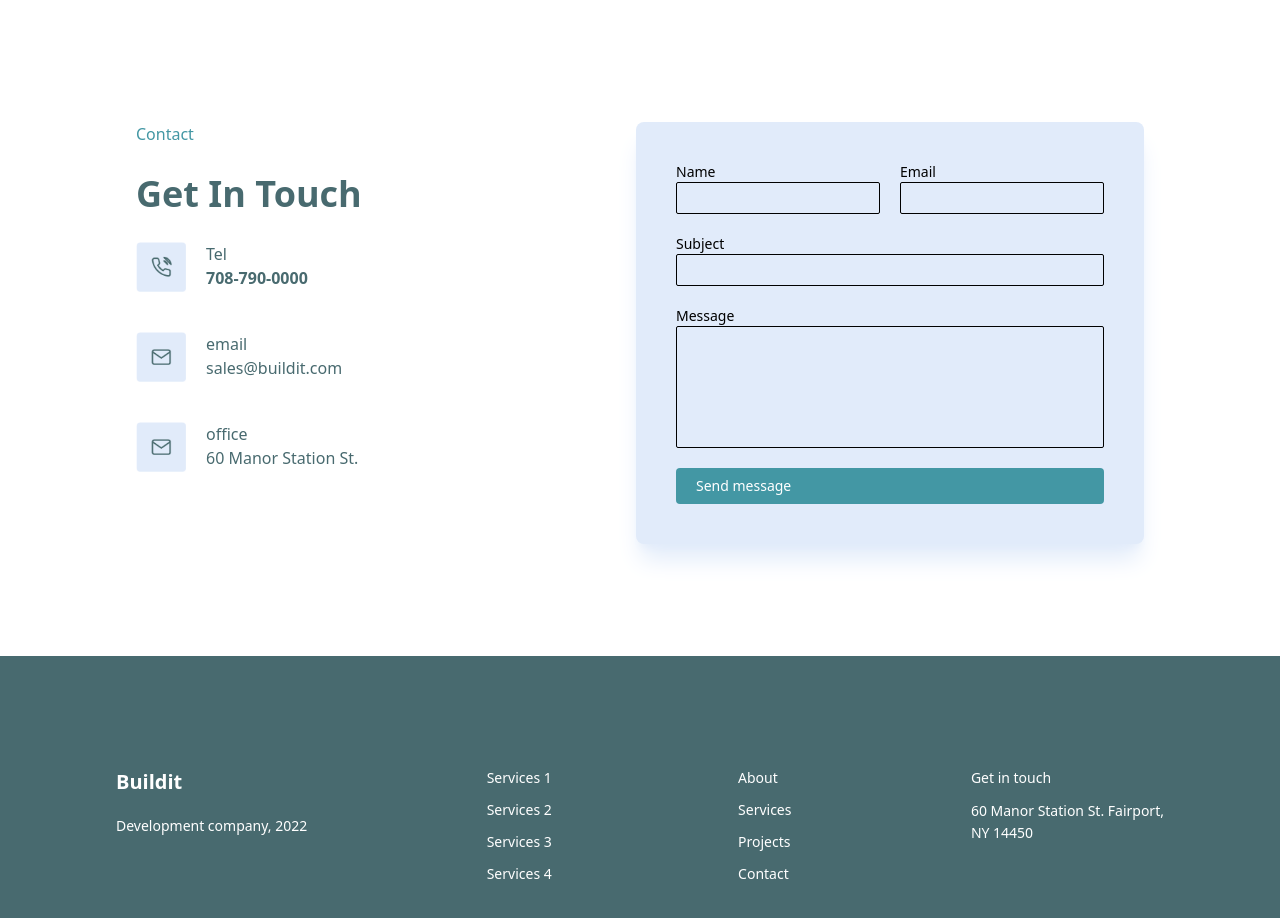
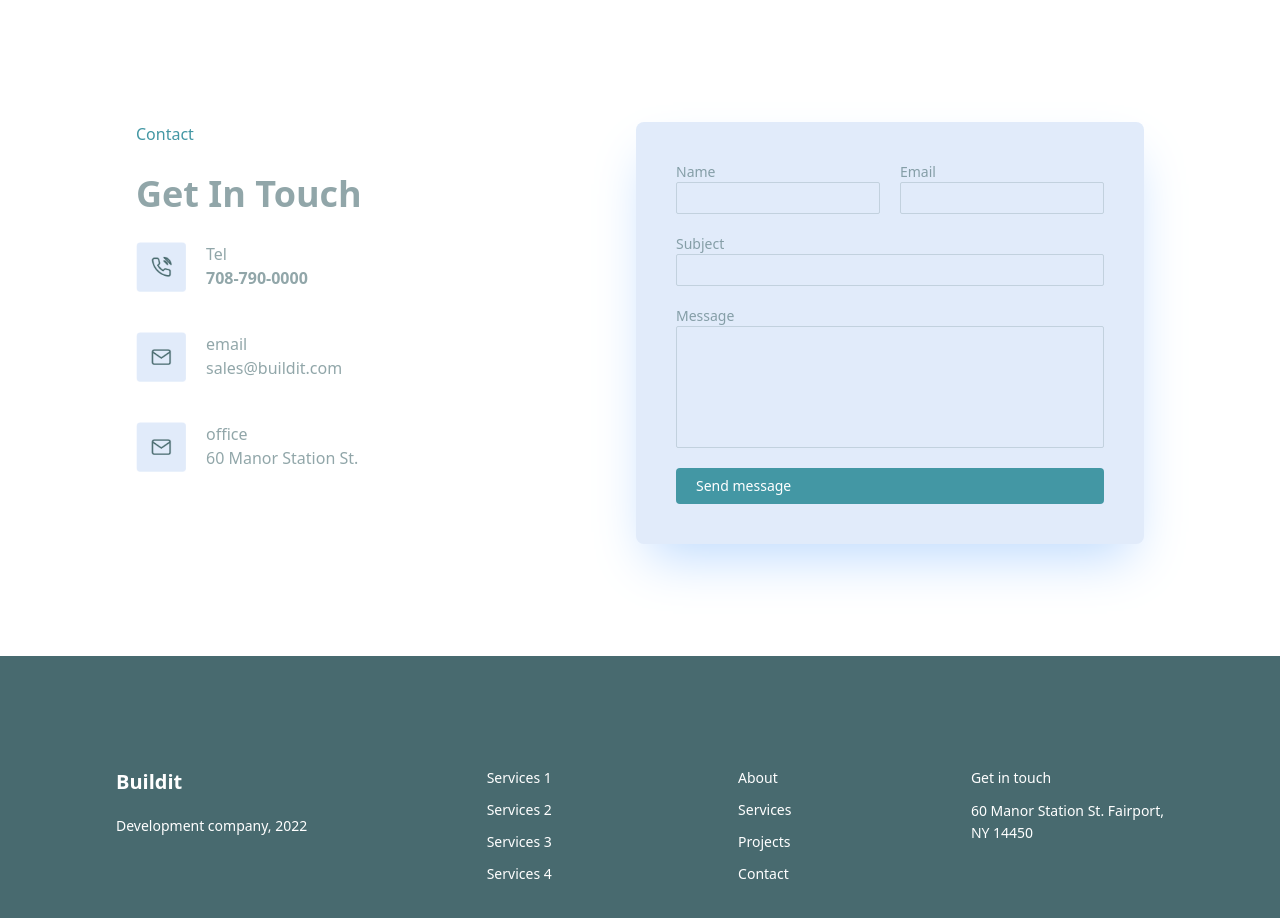
Before and after one commit to arjorb/buildit, a Next.js app: page / in a window 1280 px wide. Shown: the part 3980-4898 px from the top of the page. Built offline with nearby package versions, Linux system fonts and the light colour scheme.

Commit message:
fixing contact form

```diff
--- a/components/about/Card.js
+++ b/components/about/Card.js
@@ -3,7 +3,7 @@ import Image from 'next/image';
 const Card = ({ image }) => {
   return (
     <>
-      <div className='w-[250px] h-auto bg-steelBlue-50 shadow-2xl  shadow-slate-400 rounded-md'>
+      <div className='w-[250px] h-auto bg-steelBlue-50 shadow-2xl shadow-blue-300 rounded-md'>
         <Image src={image} alt='' />
         <div className='mx-3 my-5 space-y-1'>
           <h2 className='text-sm text-steelBlue-200 font-bold'>Name Surname</h2>
--- a/components/home/Contact.js
+++ b/components/home/Contact.js
@@ -9,12 +9,12 @@ const Contact = () => {
         <div className='flex gap-20 justify-between px-5 mt-20'>
           <div>
             <h3 className='text-md text-steelBlue-100'>Contact</h3>
-            <h1 className='text-4xl font-semibold text-steelBlue-200 my-7'>Get In Touch</h1>
+            <h1 className='text-4xl font-semibold text-steelBlue-200 text-opacity-60 my-7'>Get In Touch</h1>
             {/* Contact */}
             <div className='space-y-10'>
               <div className='flex gap-5'>
                 <Image src={contact1} width={50} alt='' />
-                <div className='text-md font-medium text-steelBlue-200'>
+                <div className='text-md font-medium text-steelBlue-200 text-opacity-60'>
                   <p>Tel</p>
                   <p className='font-bold'>708-790-0000</p>
                 </div>
@@ -22,7 +22,7 @@ const Contact = () => {
 
               <div className='flex gap-5'>
                 <Image src={contact2} width={50} alt='' />
-                <div className='text-md font-medium text-steelBlue-200'>
+                <div className='text-md font-medium text-steelBlue-200 text-opacity-60'>
                   <p>email</p>
                   <p>sales@buildit.com</p>
                 </div>
@@ -30,7 +30,7 @@ const Contact = () => {
 
               <div className='flex gap-5'>
                 <Image src={contact2} width={50} alt='' />
-                <div className='text-md font-medium text-steelBlue-200'>
+                <div className='text-md font-medium text-steelBlue-200 text-opacity-60'>
                   <p>office</p>
                   <p>60 Manor Station St.</p>
                 </div>
@@ -38,30 +38,39 @@ const Contact = () => {
             </div>
           </div>
 
-          <div className='p-10 rounded-lg bg-steelBlue-50 shadow-xl shadow-steelBlue-50 text-sm'>
+          <div className='p-10 rounded-lg bg-steelBlue-50 shadow-2xl shadow-blue-200 text-sm'>
             <div className='flex gap-5'>
               <div className='flex flex-col'>
-                <label htmlFor=''>Name</label>
-                <input type='text' className='w-full bg-transparent border h-8 border-black outline-none rounded-sm' />
+                <label className='text-steelBlue-200 text-opacity-60'>Name</label>
+                <input
+                  type='text'
+                  className='w-full bg-transparent border h-8 border-steelBlue-200 border-opacity-20 outline-none rounded-sm'
+                />
               </div>
               <div className='flex flex-col'>
-                <label htmlFor=''>Email</label>
-                <input type='email' className='w-full bg-transparent border h-8 border-black outline-none rounded-sm' />
+                <label className='text-steelBlue-200 text-opacity-60'>Email</label>
+                <input
+                  type='email'
+                  className='w-full bg-transparent border h-8 border-steelBlue-200 border-opacity-20 outline-none rounded-sm'
+                />
               </div>
             </div>
             <div className='flex flex-col my-5'>
-              <label htmlFor=''>Subject</label>
-              <input type='text' className='w-full bg-transparent border h-8 border-black outline-none rounded-sm' />
+              <label className='text-steelBlue-200 text-opacity-60'>Subject</label>
+              <input
+                type='text'
+                className='w-full bg-transparent border h-8 border-steelBlue-200 border-opacity-20 outline-none rounded-sm'
+              />
             </div>
 
             <div className='flex flex-col mb-5'>
-              <label htmlFor=''>Message</label>
+              <label className='text-steelBlue-200 text-opacity-60'>Message</label>
               <textarea
                 name=''
                 id=''
                 cols='30'
                 rows='6'
-                className='w-full bg-transparent border  border-black outline-none rounded-sm resize-none'
+                className='w-full bg-transparent border  border-steelBlue-200 border-opacity-20 outline-none rounded-sm resize-none'
               ></textarea>
             </div>
 
```
